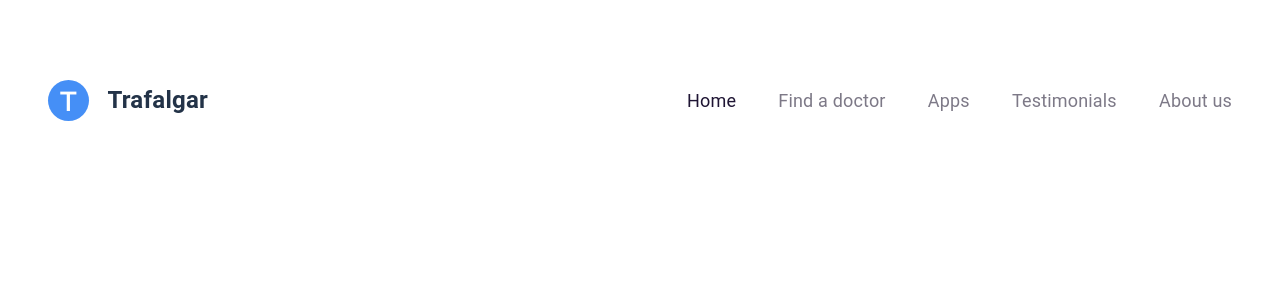
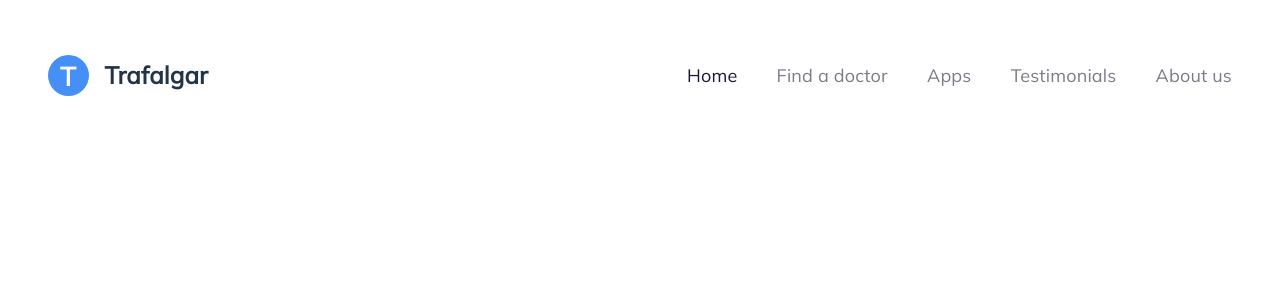
Before and after one commit to JBahareh/HealthCareLand, a React (Create React App) app: page / in a window 1280 px wide. Shown: the top 300 px of the page. Built offline with nearby package versions, Linux system fonts and the light colour scheme.

Commit message:
make the height of nav bar less that before

```diff
--- a/src/components/molecules/NavBar.tsx
+++ b/src/components/molecules/NavBar.tsx
@@ -8,7 +8,7 @@ export const NavBar = () => {
       sx={{
         background: "#FFFFFF",
         boxShadow: "none",
-        height: 200,
+        height: 150,
         justifyContent: "center",
       }}
     >
@@ -26,7 +26,12 @@ export const NavBar = () => {
           >
             <Logo />
             <Typography
-              sx={{ color: "#233348", fontSize: 24, fontWeight: 700 }}
+              sx={{
+                color: "#233348",
+                fontSize: 24,
+                fontWeight: 700,
+                fontFamily: "Mulish",
+              }}
             >
               Trafalgar
             </Typography>
@@ -37,19 +42,29 @@ export const NavBar = () => {
             sx={{ width: 545 }}
             justifyContent="space-between"
           >
-            <Typography sx={{ color: "#1F1534", fontSize: 18 }}>
+            <Typography
+              sx={{ color: "#1F1534", fontSize: 18, fontFamily: "Mulish" }}
+            >
               Home
             </Typography>
-            <Typography sx={{ color: "#7D7987", fontSize: 18 }}>
+            <Typography
+              sx={{ color: "#7D7987", fontSize: 18, fontFamily: "Mulish" }}
+            >
               Find a doctor
             </Typography>
-            <Typography sx={{ color: "#7D7987", fontSize: 18 }}>
+            <Typography
+              sx={{ color: "#7D7987", fontSize: 18, fontFamily: "Mulish" }}
+            >
               Apps
             </Typography>
-            <Typography sx={{ color: "#7D7987", fontSize: 18 }}>
+            <Typography
+              sx={{ color: "#7D7987", fontSize: 18, fontFamily: "Mulish" }}
+            >
               Testimonials
             </Typography>
-            <Typography sx={{ color: "#7D7987", fontSize: 18 }}>
+            <Typography
+              sx={{ color: "#7D7987", fontSize: 18, fontFamily: "Mulish" }}
+            >
               About us
             </Typography>
           </Stack>
```
